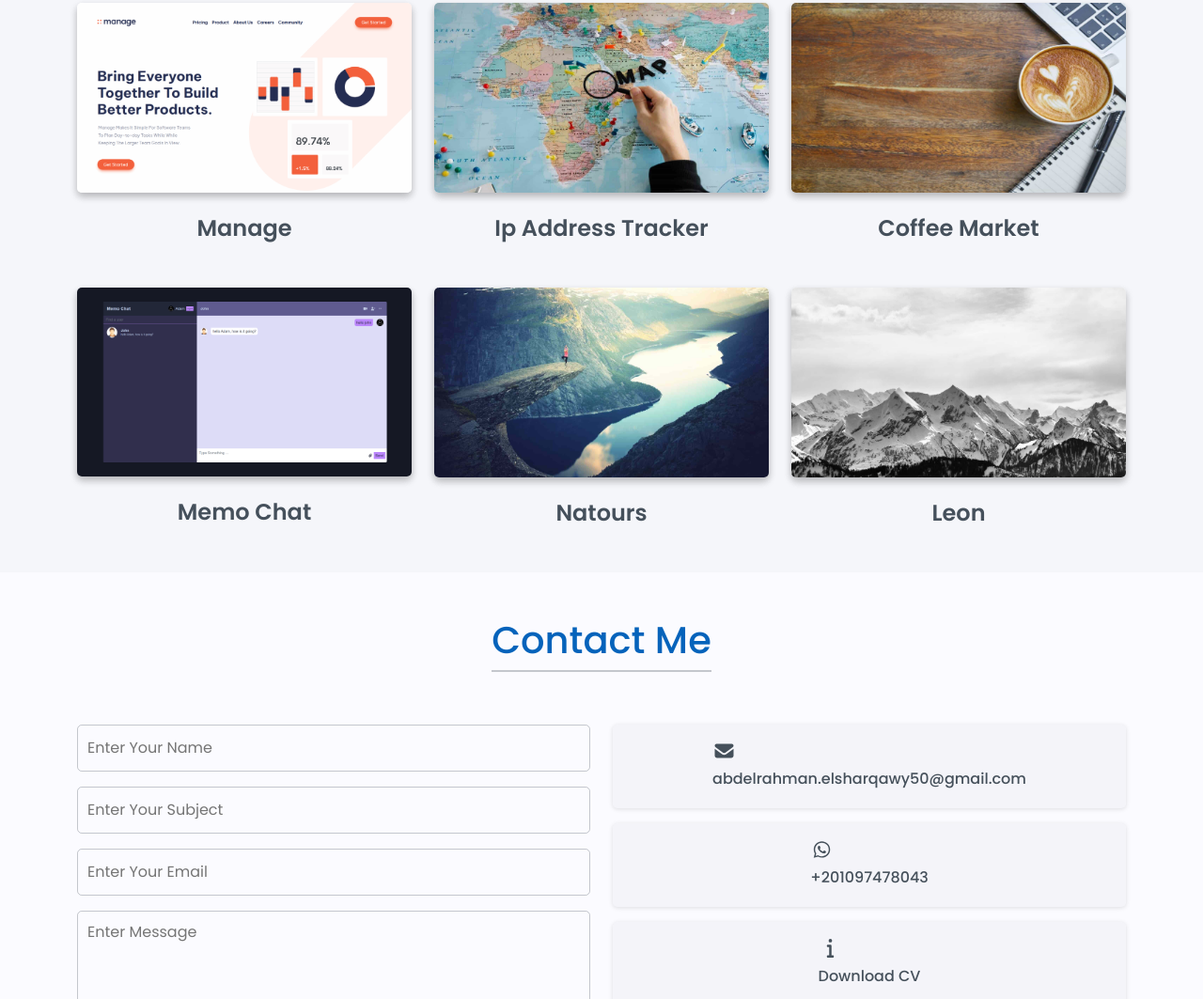
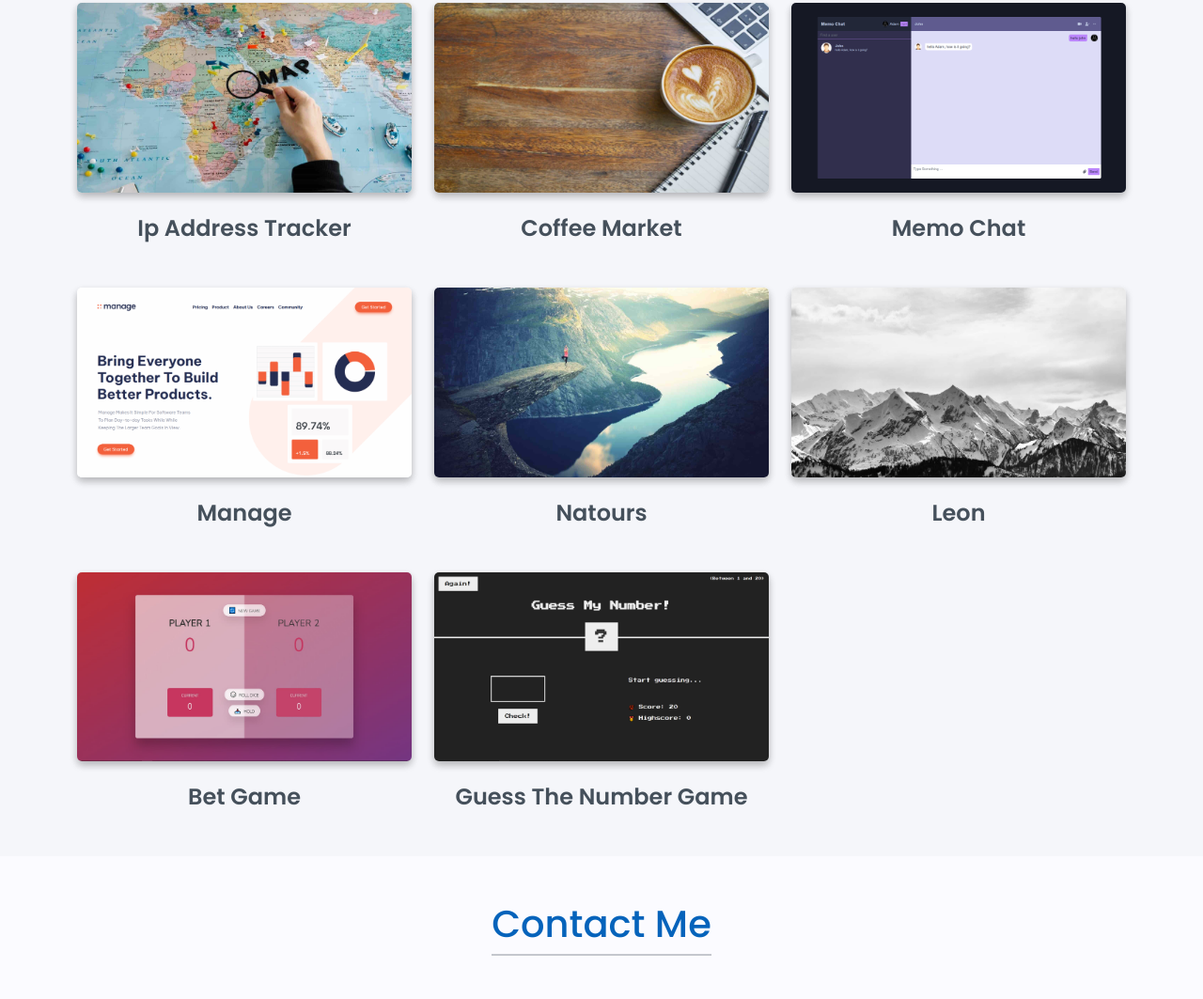
Before and after one commit to Elsharqawy50/Portfolio, a plain HTML site: page index.html in a window 1280 px wide. Shown: the part 1924-2987 px from the top of the page at 94% size. Drawn offline with Linux system fonts and the light colour scheme.

Commit message:
add two projects

```diff
--- a/index.html
+++ b/index.html
@@ -347,21 +347,6 @@
               <div class="imgCard">
                 <a
                   target="_blank"
-                  href="https://manage-landing-page-elsharqawy50.vercel.app/"
-                >
-                  <img
-                    class="img-fluid"
-                    src="images/manage.png"
-                    alt="Gallery"
-                  />
-                </a>
-              </div>
-              <h4 class="mt-4 mb-0">Manage</h4>
-            </div>
-            <div class="col-12 col-md-6 col-lg-4 mt-5 text-center">
-              <div class="imgCard">
-                <a
-                  target="_blank"
                   href="https://ip-address-tracker-elsharqawy50.vercel.app/"
                 >
                   <img
@@ -402,8 +387,30 @@
             </div>
             <div class="col-12 col-md-6 col-lg-4 mt-5 text-center">
               <div class="imgCard">
-                <a target="_blank" href="https://natours-elsharqawy50.vercel.app/">
-                  <img class="img-fluid" src="images/natours.jpg" alt="Gallery" />
+                <a
+                  target="_blank"
+                  href="https://manage-landing-page-elsharqawy50.vercel.app/"
+                >
+                  <img
+                    class="img-fluid"
+                    src="images/manage.png"
+                    alt="Gallery"
+                  />
+                </a>
+              </div>
+              <h4 class="mt-4 mb-0">Manage</h4>
+            </div>
+            <div class="col-12 col-md-6 col-lg-4 mt-5 text-center">
+              <div class="imgCard">
+                <a
+                  target="_blank"
+                  href="https://natours-elsharqawy50.vercel.app/"
+                >
+                  <img
+                    class="img-fluid"
+                    src="images/natours.jpg"
+                    alt="Gallery"
+                  />
                 </a>
               </div>
               <h4 class="mt-4 mb-0">Natours</h4>
@@ -415,6 +422,36 @@
                 </a>
               </div>
               <h4 class="mt-4 mb-0">Leon</h4>
+            </div>
+            <div class="col-12 col-md-6 col-lg-4 mt-5 text-center">
+              <div class="imgCard">
+                <a
+                  target="_blank"
+                  href="https://bet-game-elsharqawy50.vercel.app/"
+                >
+                  <img
+                    class="img-fluid"
+                    src="images/bet-game.jpg"
+                    alt="Gallery"
+                  />
+                </a>
+              </div>
+              <h4 class="mt-4 mb-0">Bet game</h4>
+            </div>
+            <div class="col-12 col-md-6 col-lg-4 mt-5 text-center">
+              <div class="imgCard">
+                <a
+                  target="_blank"
+                  href="https://guess-the-number-elsharqawy50.vercel.app/"
+                >
+                  <img
+                    class="img-fluid"
+                    src="images/guess-the-number.PNG"
+                    alt="Gallery"
+                  />
+                </a>
+              </div>
+              <h4 class="mt-4 mb-0">Guess The Number Game</h4>
             </div>
           </div>
         </div>
```
Also changed, not shown: images/bet-game.jpg (added), images/guess-the-number.PNG (added).
